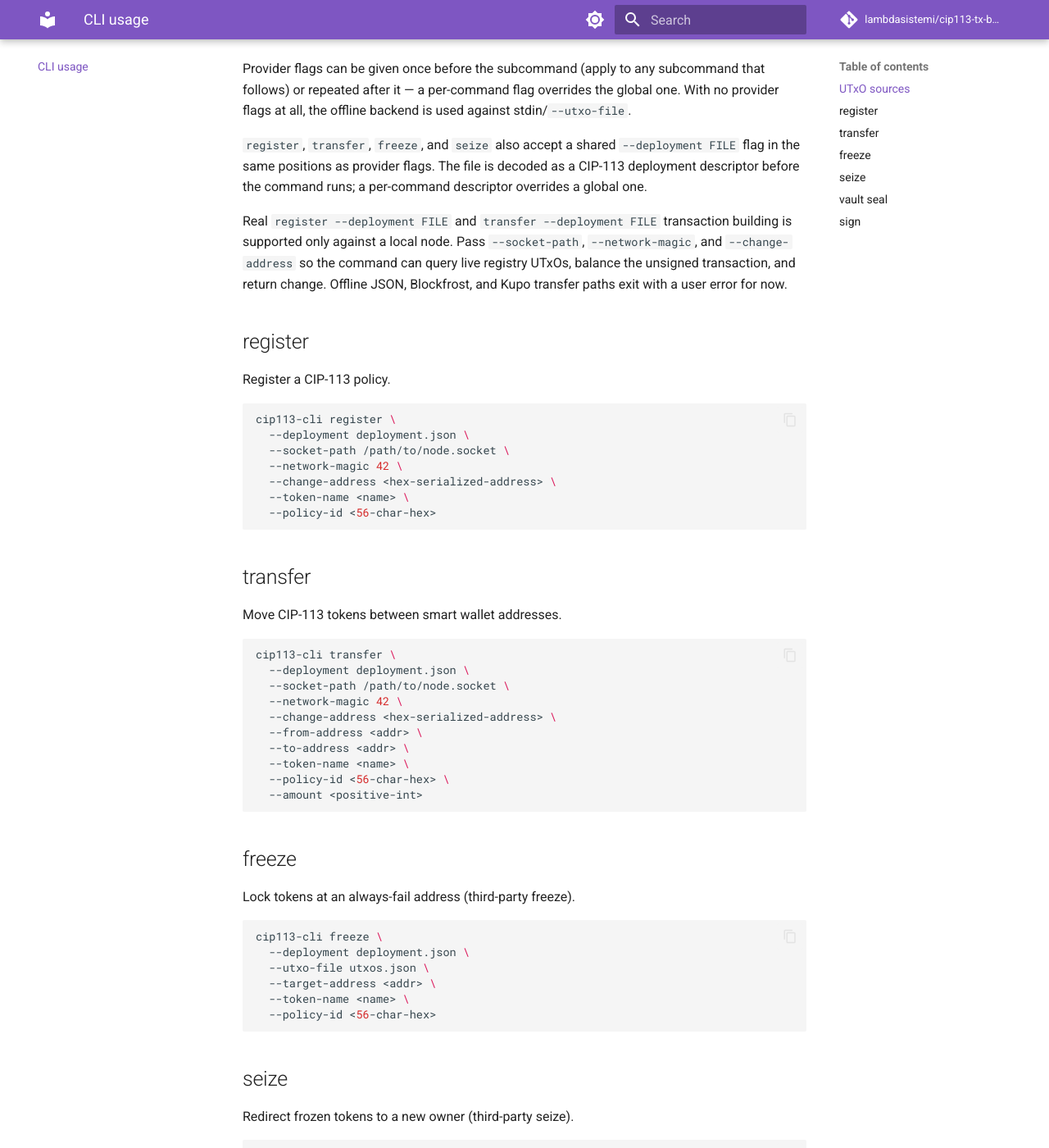
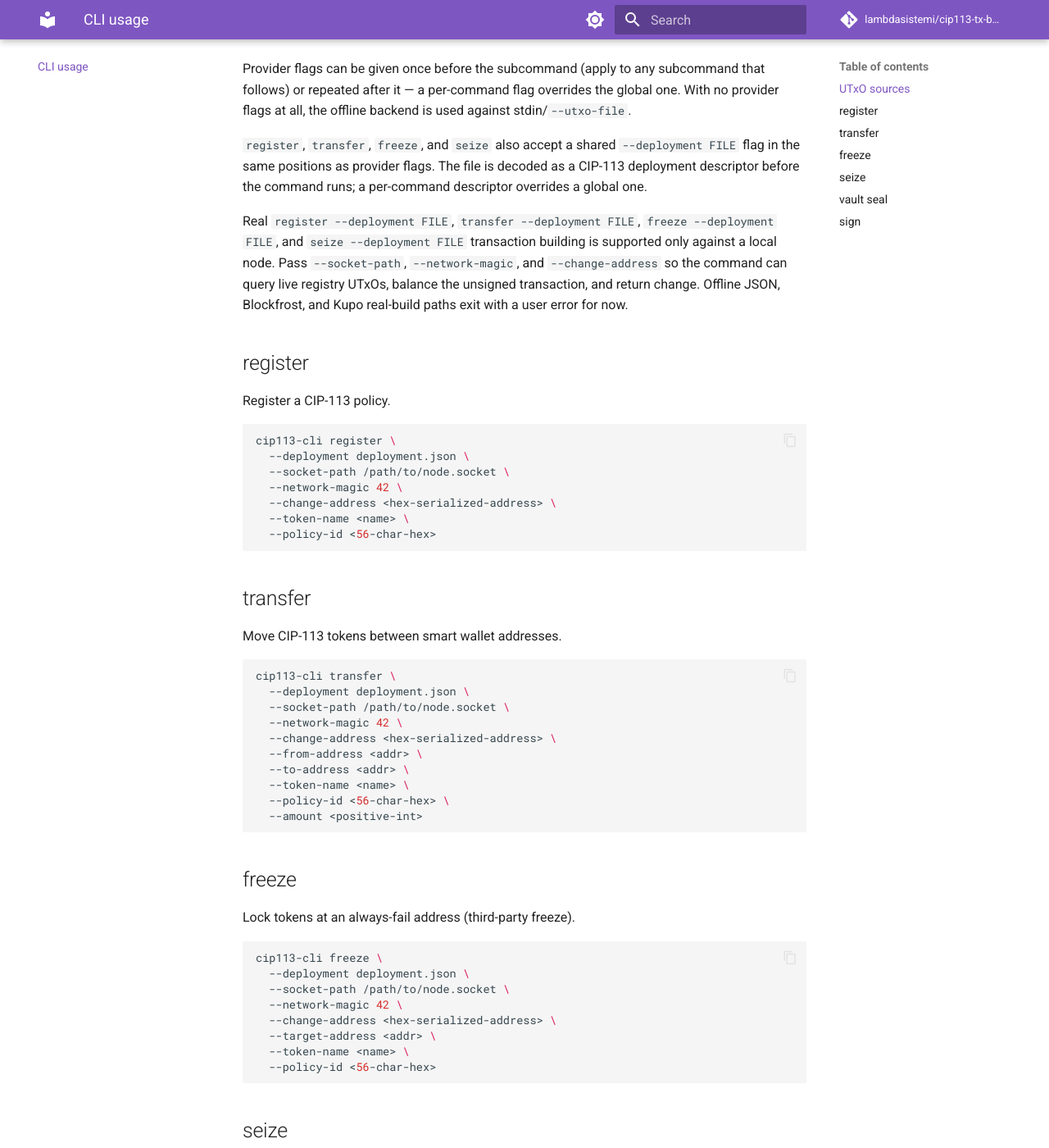
Before and after one commit to lambdasistemi/cip113-tx-builder, an MkDocs documentation site: the page built from docs/cli.md, in a window 1280 px wide and 1400 px high, scrolled down 768 px. Shown: the whole window at 82% size. Built offline with MkDocs 1.6.1 and Material for MkDocs 9.7.7, drawn with Linux system fonts in a browser that asks for light colours; comment, search, counter and statistics services are not loaded; some of the changed text lies outside the part shown.

Commit message:
feat: wire freeze seize to real thirdPartyTx
Tasks: T054-S1

````diff
--- a/docs/cli.md
+++ b/docs/cli.md
@@ -33,11 +33,12 @@ against stdin/`--utxo-file`.
 decoded as a CIP-113 deployment descriptor before the command runs; a
 per-command descriptor overrides a global one.
 
-Real `register --deployment FILE` and `transfer --deployment FILE` transaction
-building is supported only against a local node. Pass `--socket-path`,
-`--network-magic`, and `--change-address` so the command can query live
-registry UTxOs, balance the unsigned transaction, and return change. Offline
-JSON, Blockfrost, and Kupo transfer paths exit with a user error for now.
+Real `register --deployment FILE`, `transfer --deployment FILE`,
+`freeze --deployment FILE`, and `seize --deployment FILE` transaction building
+is supported only against a local node. Pass `--socket-path`, `--network-magic`,
+and `--change-address` so the command can query live registry UTxOs, balance
+the unsigned transaction, and return change. Offline JSON, Blockfrost, and Kupo
+real-build paths exit with a user error for now.
 
 ## register
 
@@ -77,7 +78,9 @@ Lock tokens at an always-fail address (third-party freeze).
 ```bash
 cip113-cli freeze \
   --deployment deployment.json \
-  --utxo-file utxos.json \
+  --socket-path /path/to/node.socket \
+  --network-magic 42 \
+  --change-address <hex-serialized-address> \
   --target-address <addr> \
   --token-name <name> \
   --policy-id <56-char-hex>
@@ -90,7 +93,9 @@ Redirect frozen tokens to a new owner (third-party seize).
 ```bash
 cip113-cli seize \
   --deployment deployment.json \
-  --utxo-file utxos.json \
+  --socket-path /path/to/node.socket \
+  --network-magic 42 \
+  --change-address <hex-serialized-address> \
   --target-address <addr> \
   --to-address <addr> \
   --token-name <name> \
````
Also changed, not shown: specs/54-freeze-seize-real-tx/tasks.md (+11 -11 lines), 6 other files.
